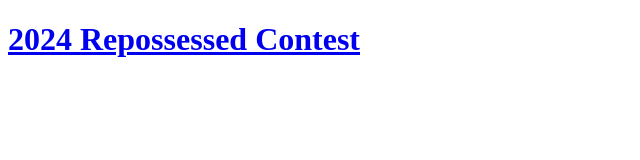
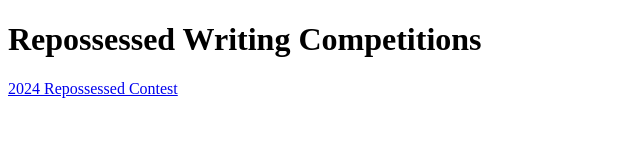
Before and after one commit to The-Repossessed/Competitions.github.io, a plain HTML site: page index.html in a window 1280 px wide. Shown: the whole page, without its empty margins (0-640 px from the left). Drawn offline with Linux system fonts and the light colour scheme.

Commit message:
Update index.html

```diff
--- a/index.html
+++ b/index.html
@@ -1,7 +1,9 @@
 <!DOCTYPE html>
 <html>
 <body>
-<h1><a href="repossessed2024Contest.html">2024 Repossessed Contest</a></h1>
+<h1>Repossessed Writing Competitions</h1>
+<p><a href="repossessed2024Contest.html">2024 Repossessed Contest</a></p>
+
 
 </body>
 </html>
```
